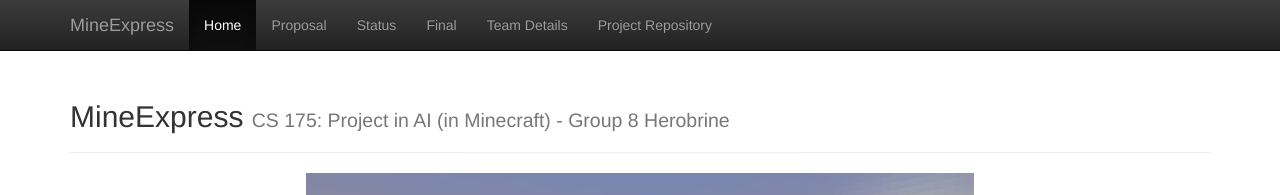
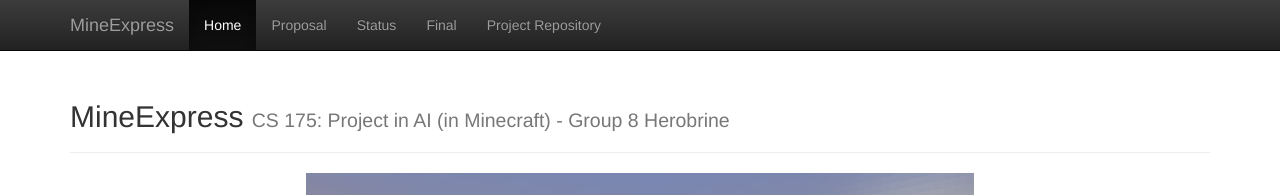
Before and after one commit to ETTOTW/Herobrine, a Jekyll site: the page built from docs/index.md, in a window 1280 px wide. Shown: the top 195 px of the page. Built offline with Jekyll 4.4.1, drawn with Linux system fonts in a browser that asks for light colours.

Commit message:
Update default.html

```diff
--- a/docs/_layouts/default.html
+++ b/docs/_layouts/default.html
@@ -63,8 +63,7 @@
             <li class="{{ proposalClass }}{% if current[1] == 'proposal.html' %} active {% endif %}"><a href="proposal.html">Proposal</a></li>
             <li class="{{ statusClass }}{% if current[1] == 'status.html' %} active {% endif %}"><a href="status.html">Status</a></li>
             <li class="{{ finalClass }}{% if current[1] == 'final.html' %} active {% endif %}"><a href="final.html">Final</a></li>
-            <li class="{% if current[1] == 'team.html' %} active {% endif %}"><a href="team.html">Team Details</a></li>
-            <li><a href="https://github.com/yachilee/Herobrine">Project Repository</a></li>
+            <li><a href="https://github.com/ETTOTW/Herobrine">Project Repository</a></li>
           </ul>
         </div><!--/.nav-collapse -->
       </div>
```
